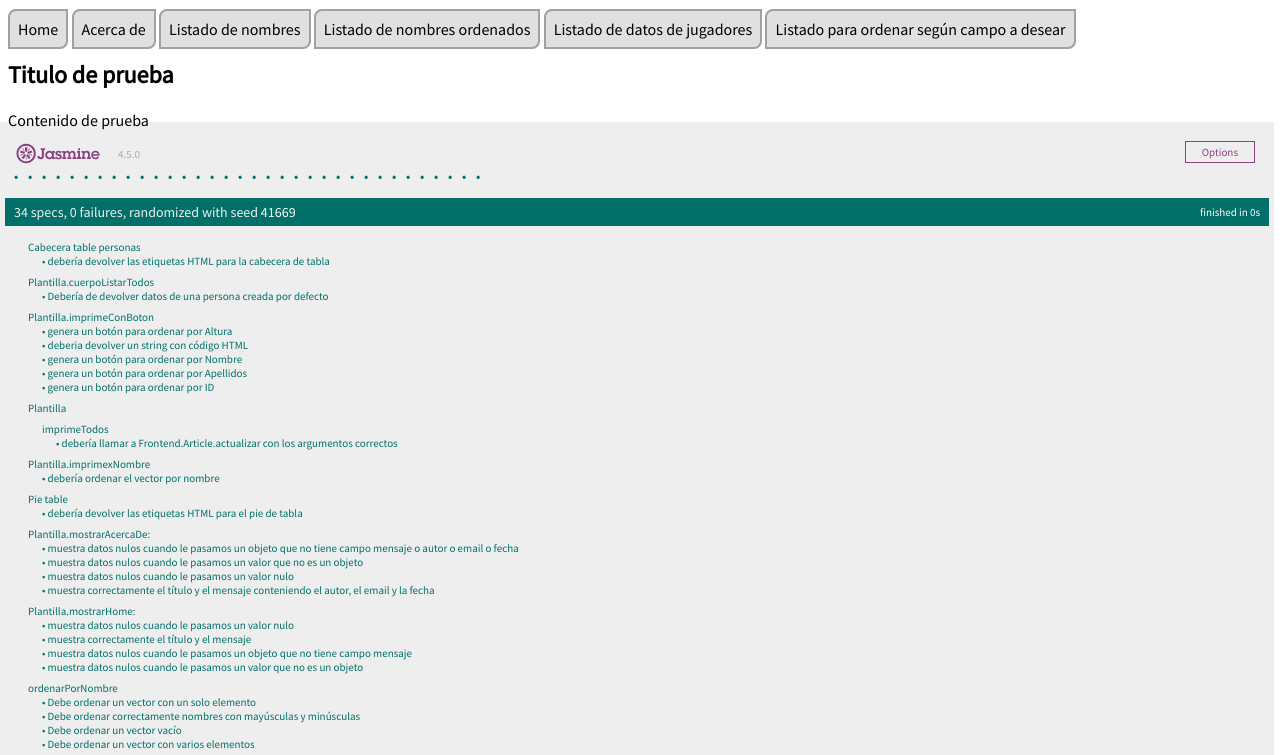
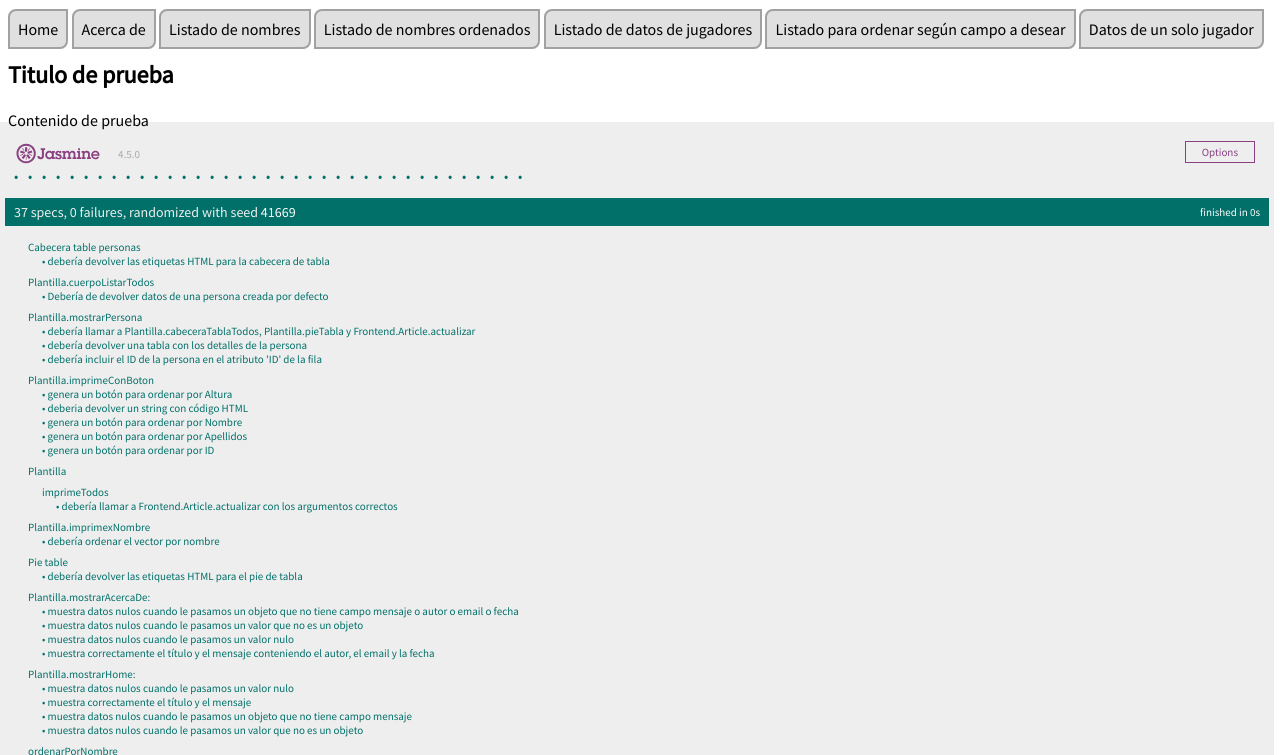
Before and after one commit to UJA-DAGIL-22-23/dagil-2022-2023-practica-3-aor00039, a website with bundled scripts: page front-end/static-files/index.html in a window 1280 px wide. Shown: the part 64-819 px from the top of the page. Built offline with nearby package versions, Linux system fonts and the light colour scheme.

Commit message:
HU-06-Sexta historia de usuario completada

```diff
--- a/front-end/static-files/index.html
+++ b/front-end/static-files/index.html
@@ -32,8 +32,10 @@
             title="Listado de nombres ordenados">Listado de nombres ordenados</a>
         <a href="javascript:Plantilla.procesarListarTodos()" class="opcion-principal"
             title="Listado de datos de todos los jugadores">Listado de datos de jugadores</a>
-            <a href="javascript:Plantilla.cambiarOrden()" class="opcion-principal"
+        <a href="javascript:Plantilla.cambiarOrden()" class="opcion-principal"
             title="Listado de datos de todos los jugadores">Listado para ordenar según campo a desear</a>
+        <a href="javascript:Plantilla.muestroPersona(359175635380207820)" class="opcion-principal"
+            title="Listado de datos de todos los jugadores">Datos de un solo jugador</a>
     </nav>
 
     <!--
--- a/front-end/static-files/js/ms-plantilla-spec.js
+++ b/front-end/static-files/js/ms-plantilla-spec.js
@@ -429,6 +429,67 @@ describe("Plantilla.imprimeConBoton", function() {
   });
 });
 
+describe("Plantilla.mostrarPersona", function() {
+  let persona = {
+    data: {
+      nombre: "John",
+      apellidos: "Doe",
+      nacimiento: {
+        dia: 1,
+        mes: 1,
+        Año: 1990
+      },
+      direccion: {
+        ciudad: "Barcelona",
+        pais: "España"
+      },
+      vectorCompeticiones: "2016,2022",
+      talla: "180",
+      numMedallasOlimpicas: 2,
+      posicion: "Armador"
+    },
+    ref: { "@ref": { id: "123456" } }
+  };
+
+  let idPos = 1;
+
+  beforeEach(function() {
+    spyOn(Plantilla, "cabeceraTablaTodos").and.returnValue("<thead></thead>");
+    spyOn(Plantilla, "pieTabla").and.returnValue("</table>");
+    spyOn(Frontend.Article, "actualizar");
+  });
+
+  it("debería llamar a Plantilla.cabeceraTablaTodos, Plantilla.pieTabla y Frontend.Article.actualizar", function() {
+    Plantilla.mostrarPersona(persona, idPos);
+    expect(Plantilla.cabeceraTablaTodos).toHaveBeenCalled();
+    expect(Plantilla.pieTabla).toHaveBeenCalled();
+    expect(Frontend.Article.actualizar).toHaveBeenCalledWith("Detalles de persona", jasmine.any(String));
+  });
+
+  it("debería devolver una tabla con los detalles de la persona", function() {
+    let resultado = Plantilla.mostrarPersona(persona, idPos);
+    expect(resultado).toContain("<td>1</td>");
+    expect(resultado).toContain("<td>John</td>");
+    expect(resultado).toContain("<td>Doe</td>");
+    expect(resultado).toContain("<td>1</td>");
+    expect(resultado).toContain("<td>1</td>");
+    expect(resultado).toContain("<td>1990</td>");
+    expect(resultado).toContain("<td>Barcelona</td>");
+    expect(resultado).toContain("<td>España</td>");
+    expect(resultado).toContain("<td>2016,2022</td>");
+    expect(resultado).toContain("<td>180</td>");
+    expect(resultado).toContain("<td>2</td>");
+    expect(resultado).toContain("<td>Armador</td>");
+  });
+
+  it("debería incluir el ID de la persona en el atributo 'ID' de la fila", function() {
+    let resultado = Plantilla.mostrarPersona(persona, idPos);
+    expect(resultado).toContain(`<td>1</td>`);
+  });
+
+});
+
+
 
 
 
--- a/front-end/static-files/js/ms-plantilla.js
+++ b/front-end/static-files/js/ms-plantilla.js
@@ -128,7 +128,7 @@ Plantilla.procesarAcercaDe = function () {
 /**
  * Función principal para responder al evento de elegir la opción "Listar nombres personas"
  */
-Plantilla.procesarListarNombres = function () {
+Plantilla.procesarListarNombres = async function () {
     this.recupera(this.imprime);
 }
 
@@ -178,7 +178,7 @@ Plantilla.recupera = async function (callBackFn) {
 
 // Tercera historia de usuario
 
-Plantilla.procesarListarNombresOrdenados = function () {
+Plantilla.procesarListarNombresOrdenados = async function () {
     this.recupera(this.imprimexNombre);
 }
 
@@ -209,7 +209,7 @@ Plantilla.imprimexNombre = function (vector) {
 }
 
 // Cuarta historia de usuario
-Plantilla.procesarListarTodos = function () {
+Plantilla.procesarListarTodos = async function () {
     this.recupera(this.imprimeTodos);
 }
 
@@ -234,7 +234,7 @@ Plantilla.cabeceraTablaTodos = function () {
 
 //Quinta historia de usuario
 
-Plantilla.cambiarOrden = function (){
+Plantilla.cambiarOrden = async function (){
     this.recupera(this.ordenarBoton)
  }
 
@@ -321,3 +321,24 @@ Plantilla.ordenarBoton = function(vector){
     Frontend.Article.actualizar("Listado de personas con diferente orden", mensaje);
     return mensaje;
 }
+
+// Sexta historia de usuario
+
+Plantilla.muestroPersona = async function(id) {
+    this.recupera(function(vector) {
+      let persona = vector.find(e => e.ref['@ref'].id == id);
+      if (persona) {
+        Plantilla.mostrarPersona(persona, id);
+      }
+    });
+  }
+
+Plantilla.mostrarPersona = function (persona, idPos) {
+    const d = persona.data;
+    let mensaje = "";
+    mensaje += Plantilla.cabeceraTablaTodos();
+    mensaje += `<tr title="${persona.ref['@ref'].ID}"><td>${idPos}</td><td>${d.nombre}</td><td>${d.apellidos}</td><td>${d.nacimiento.dia}</td><td>${d.nacimiento.mes}</td><td>${d.nacimiento.Año}</td><td>${d.direccion.ciudad}</td><td>${d.direccion.pais}</td><td>${d.vectorCompeticiones}</td><td>${d.talla}</td><td>${d.numMedallasOlimpicas}</td><td>${d.posicion}</td></tr>`;
+    mensaje += Plantilla.pieTabla();
+    Frontend.Article.actualizar("Detalles de persona", mensaje);
+    return mensaje;
+  }
```
